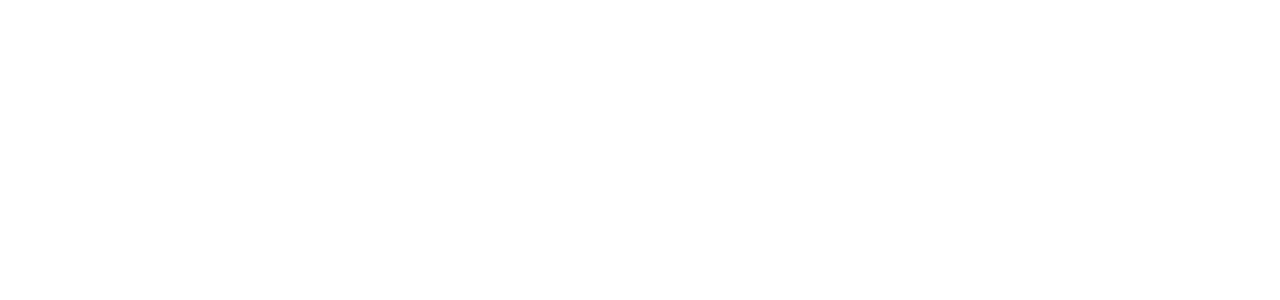
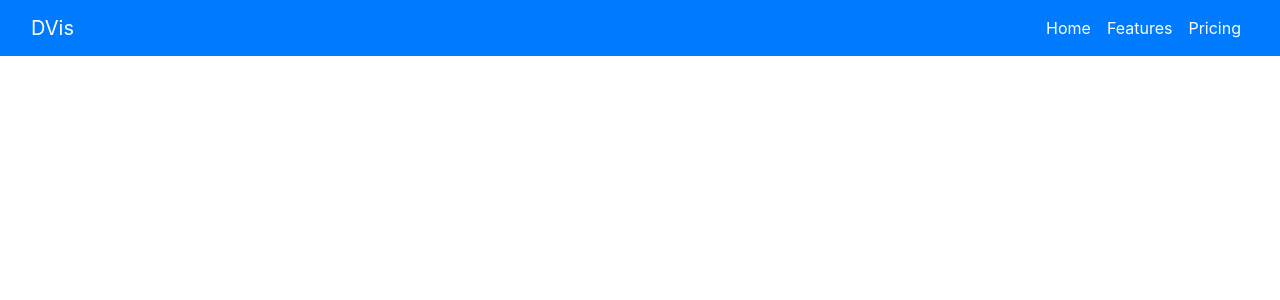
Before and after one commit to mart-anthony-stark/DataVis-Dashboard, a Flask app: page / in a window 1280 px wide. Before the commit the part shown is empty. Shown: the top 300 px of the page. Run offline with Flask 2, Linux system fonts and the light colour scheme.

Commit message:
Add: layout

```diff
--- a/application/templates/layout.html
+++ b/application/templates/layout.html
@@ -15,7 +15,41 @@
 </head>
 
 <body>
+    <nav class="navbar navbar-expand-lg navbar-dark bg-primary">
+        <div class="container-fluid">
+            <a class="navbar-brand" href="#">DVis</a>
+            <button class="navbar-toggler" type="button" data-bs-toggle="collapse" data-bs-target="#navbarText"
+                aria-controls="navbarText" aria-expanded="false" aria-label="Toggle navigation">
+                <span class="navbar-toggler-icon"></span>
+            </button>
+            <div class="collapse navbar-collapse" id="navbarText">
+                <ul class="navbar-nav ml-auto mb-2 mb-lg-0">
+                    <li class="nav-item">
+                        <a class="nav-link text-white" href="#">Home</a>
+                    </li>
+                    <li class="nav-item">
+                        <a class="nav-link text-white" href="#">Features</a>
+                    </li>
+                    <li class="nav-item">
+                        <a class="nav-link text-white" href="#">Pricing</a>
+                    </li>
+                </ul>
+            </div>
+        </div>
+    </nav>
 
+    <main>
+        <div class="container">
+            <div class="row">
+                <div class="col-md-12 col-sm-12 col-xm-12">
+                    <div class="ml-auto mr-auto">
+                        {% block content %}
+                        {% endblock %}
+                    </div>
+                </div>
+            </div>
+        </div>
+    </main>
 
 
     <script src="https://cdn.jsdelivr.net/npm/jquery@3.5.1/dist/jquery.slim.min.js"
```
